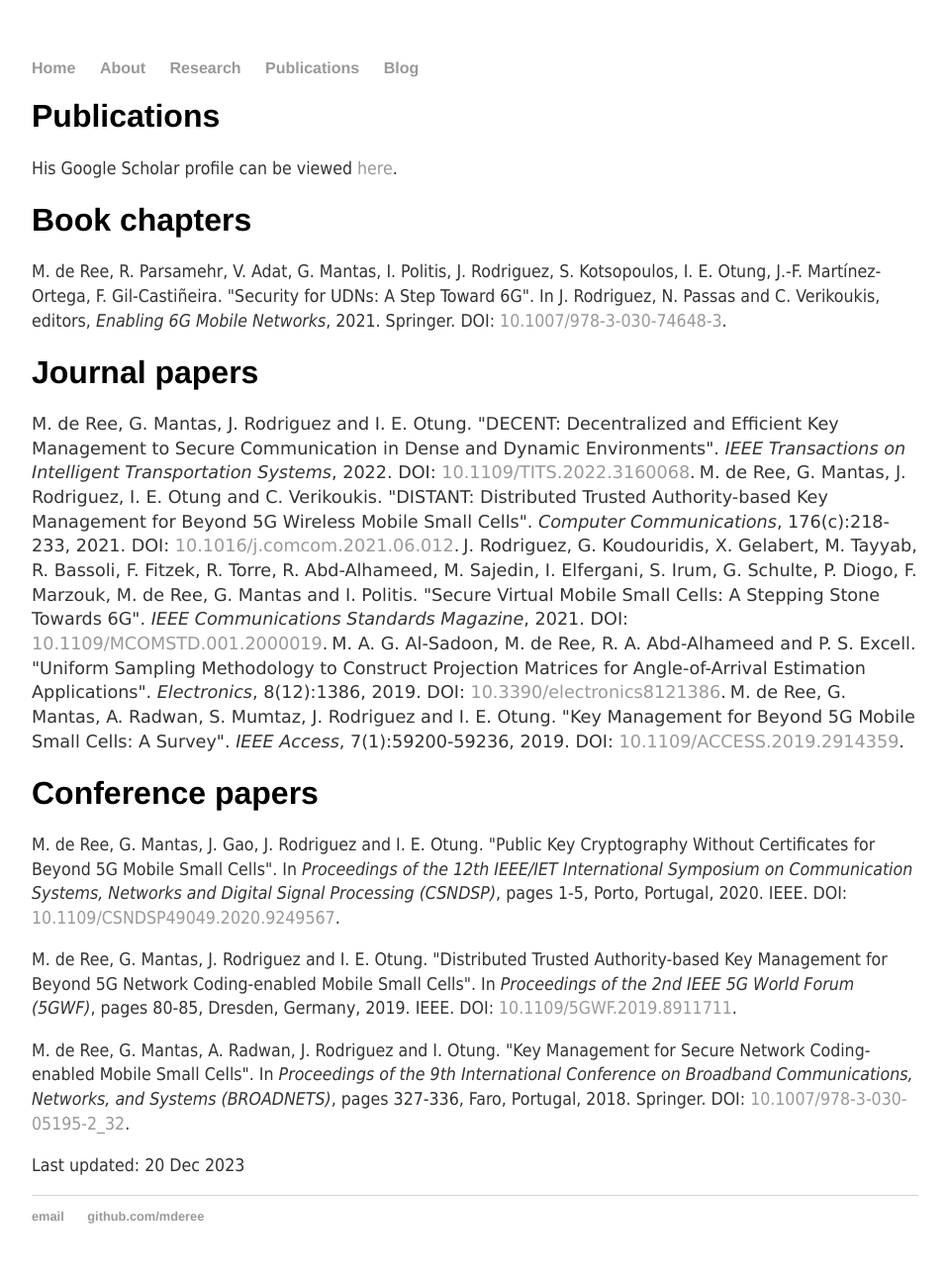
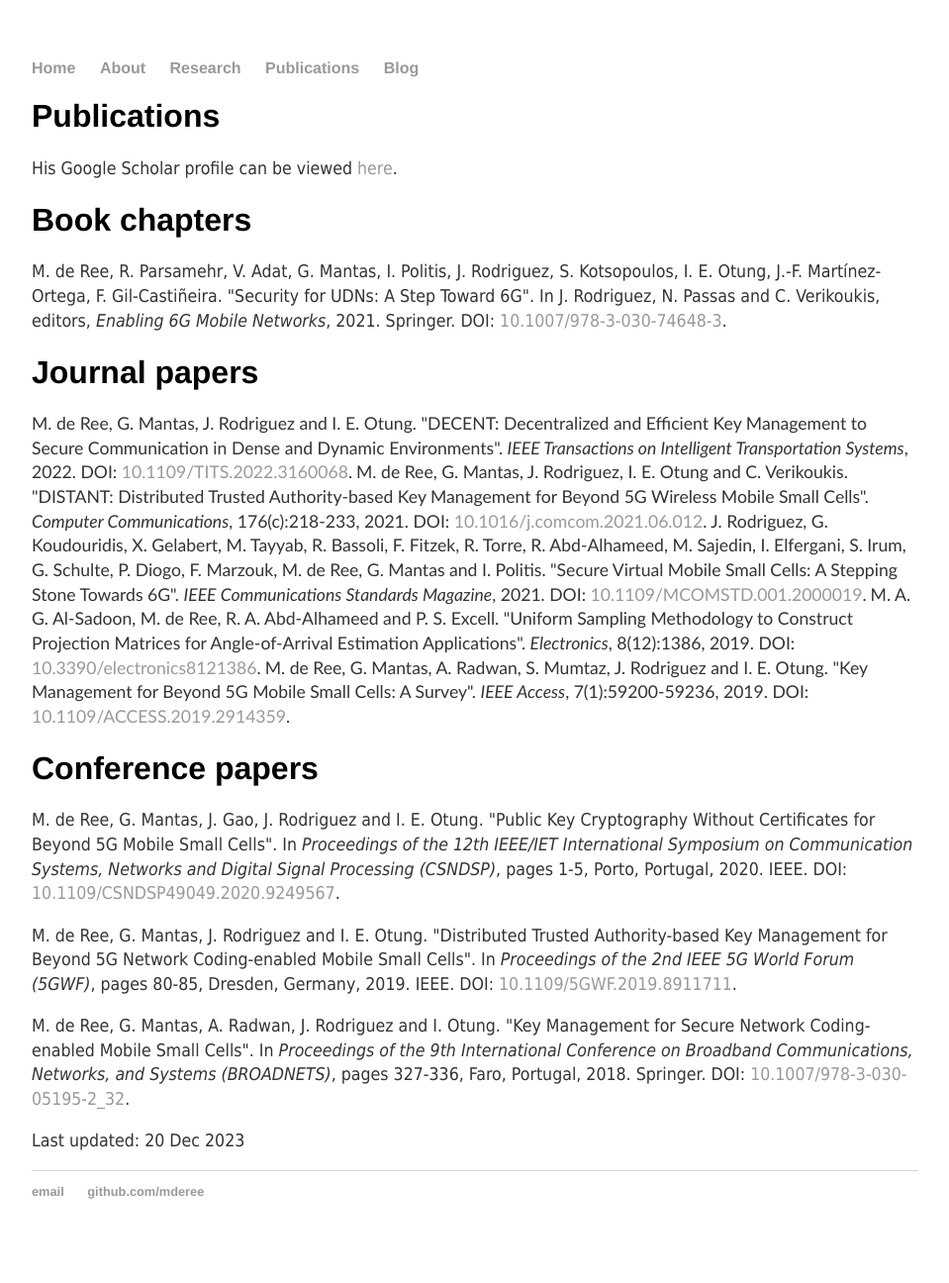
Before and after one commit to mderee/mderee-old.github.io, a Jekyll site: the page built from publications/index.html, in a window 1280 px wide. Shown: the whole page at 99% size, without its empty margins (160-1119 px from the left). Built offline with Jekyll 4.4.1, drawn with Linux system fonts in a browser that asks for light colours; after the commit the page ends 1271 px from its top, so only the background shows below that.

Commit message:
Font change

```diff
--- a/css/main.css
+++ b/css/main.css
@@ -31,7 +31,7 @@ p {
 }
 p2 {
     font-size: 1.1em;
-    font-family: 'Verdana', 'Arial', 'Sans-Serif';
+    font-family: 'Optima', 'Arial', 'Sans-Serif';
     line-height: 1.4em;
     color: #333;
 }
--- a/publications/index.html
+++ b/publications/index.html
@@ -11,14 +11,19 @@ title: Marcus de Ree, Information Security Researcher
 		In J. Rodriguez, N. Passas and C. Verikoukis, editors, <em>Enabling 6G Mobile Networks</em>, 2021. Springer. DOI: <a href="https://10.1007/978-3-030-74648-3">10.1007/978-3-030-74648-3</a>.</p>
 
 	<h1>Journal papers</h1>
+
 	<p2>M. de Ree, G. Mantas, J. Rodriguez and I. E. Otung. "DECENT: Decentralized and Efficient Key Management to Secure Communication in Dense and Dynamic Environments".
 		<em>IEEE Transactions on Intelligent Transportation Systems</em>, 2022. DOI: <a href="https://10.1109/TITS.2022.3160068">10.1109/TITS.2022.3160068</a>.</p2>
+
 	<p2>M. de Ree, G. Mantas, J. Rodriguez, I. E. Otung and C. Verikoukis. "DISTANT: Distributed Trusted Authority-based Key Management for Beyond 5G Wireless Mobile Small Cells".
 		<em>Computer Communications</em>, 176(c):218-233, 2021. DOI: <a href="https://10.1016/j.comcom.2021.06.012">10.1016/j.comcom.2021.06.012</a>.</p2>
+
 	<p2>J. Rodriguez, G. Koudouridis, X. Gelabert, M. Tayyab, R. Bassoli, F. Fitzek, R. Torre, R. Abd-Alhameed, M. Sajedin, I. Elfergani, S. Irum, G. Schulte, P. Diogo, F. Marzouk, M. de Ree,
 		G. Mantas and I. Politis. "Secure Virtual Mobile Small Cells: A Stepping Stone Towards 6G". <em>IEEE Communications Standards Magazine</em>, 2021. DOI: <a href="https://10.1109/MCOMSTD.001.2000019">10.1109/MCOMSTD.001.2000019</a>.</p2>
+
 	<p2>M. A. G. Al-Sadoon, M. de Ree, R. A. Abd-Alhameed and P. S. Excell. "Uniform Sampling Methodology to Construct Projection Matrices for Angle-of-Arrival Estimation Applications".
 		<em>Electronics</em>, 8(12):1386, 2019. DOI: <a href="https://10.3390/electronics8121386">10.3390/electronics8121386</a>.</p2>
+
 	<p2>M. de Ree, G. Mantas, A. Radwan, S. Mumtaz, J. Rodriguez and I. E. Otung. "Key Management for Beyond 5G Mobile Small Cells: A Survey".
 		<em>IEEE Access</em>, 7(1):59200-59236, 2019. DOI: <a href="https://10.1109/ACCESS.2019.2914359">10.1109/ACCESS.2019.2914359</a>.</p2>
 
```
